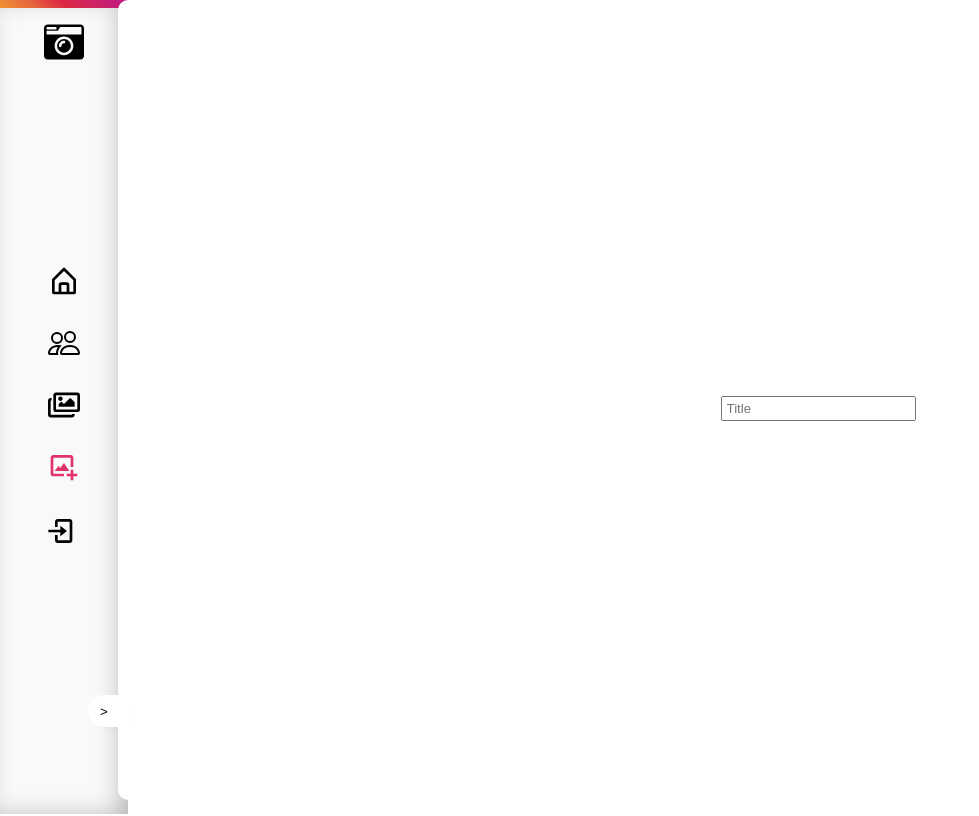
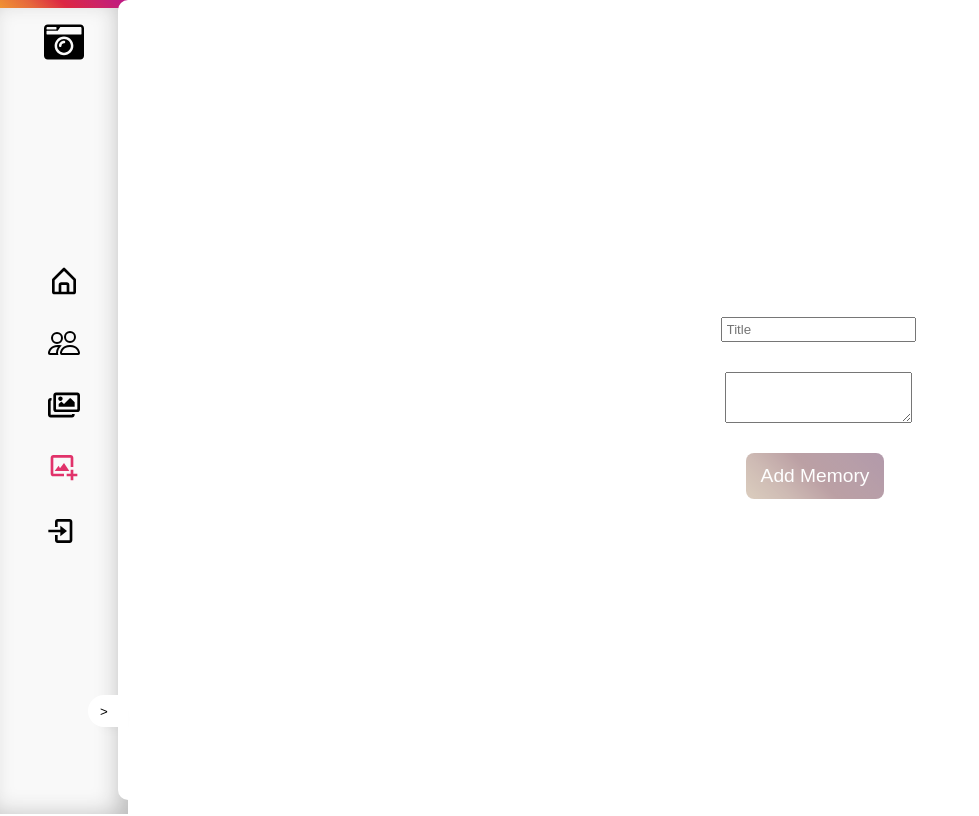
Before and after one commit to FoxSaysDerp/odyssey-app, a React (Create React App) app in the folder client/: page /memories/new in a window 1280 px wide. Shown: the whole page, without its empty margins (0-979 px from the left). Built offline with nearby package versions, Linux system fonts and the light colour scheme.

Commit message:
Established form hook and submition

```diff
--- a/client/src/common/components/Input.js
+++ b/client/src/common/components/Input.js
@@ -1,10 +1,15 @@
-import { useReducer } from "react";
+import { useReducer, useEffect } from "react";
 import { validate } from "../../util/validators";
 import styled from "styled-components";
 
 const InputWrapper = styled.div`
    display: block;
    position: relative;
+   ${({ hidden }) =>
+      hidden &&
+      `
+      display: none;
+   `}
 `;
 const InputLabel = styled.label`
    display: block;
@@ -75,6 +80,8 @@
    rows,
    errorText,
    validators,
+   onInput,
+   hidden,
 }) => {
    const [inputState, dispatch] = useReducer(inputReducer, {
       value: "",
@@ -90,8 +97,14 @@
       dispatch({ type: "TOUCH" });
    };
 
+   const { value, isValid } = inputState;
+
+   useEffect(() => {
+      onInput(id, value, isValid);
+   }, [id, value, isValid, onInput]);
+
    return (
-      <InputWrapper>
+      <InputWrapper hidden={hidden}>
          {label && <InputLabel htmlFor={id}>{label}</InputLabel>}
          {element === "textarea" ? (
             <InputTextArea
--- a/client/src/memories/pages/NewMemory.js
+++ b/client/src/memories/pages/NewMemory.js
@@ -1,24 +1,98 @@
+import { useCallback, useReducer } from "react";
 import styled from "styled-components";
 
+import { VALIDATOR_MINLENGTH, VALIDATOR_REQUIRE } from "../../util/validators";
 import Input from "../../common/components/Input";
-import { VALIDATOR_REQUIRE } from "../../util/validators";
+import { ButtonGradient } from "../../styles/Main";
 
 const MemoryFormWrapper = styled.form`
    display: flex;
    height: 100vh;
    justify-content: center;
    align-items: center;
+   flex-direction: column;
+   row-gap: 30px;
 `;
 
+const formReducer = (state, action) => {
+   switch (action.type) {
+      case "INPUT_CHANGE": {
+         let formIsValid = true;
+         for (let inputId in state.inputs) {
+            if (inputId === action.inputId) {
+               formIsValid = formIsValid && action.isValid;
+            } else {
+               formIsValid = formIsValid && state.inputs[inputId].isValid;
+            }
+         }
+         return {
+            ...state,
+            inputs: {
+               ...state.inputs,
+               [action.inputId]: {
+                  value: action.value,
+                  isValid: action.isValid,
+               },
+            },
+            isValid: formIsValid,
+         };
+      }
+      default:
+         return state;
+   }
+};
+
 const NewMemory = () => {
+   const [formState, dispatch] = useReducer(formReducer, {
+      inputs: {
+         title: {
+            value: "",
+            isValid: false,
+         },
+         description: {
+            value: "",
+            isValid: false,
+         },
+      },
+      isValid: false,
+   });
+
+   const inputHandler = useCallback((id, value, isValid) => {
+      dispatch({
+         type: "INPUT_CHANGE",
+         value: value,
+         isValid: isValid,
+         inputId: id,
+      });
+      console.log(formState);
+   }, []);
+
+   const memorySubmitHandler = (e) => {
+      e.preventDefault();
+      console.log(formState.inputs);
+   };
+
    return (
-      <MemoryFormWrapper>
+      <MemoryFormWrapper onSubmit={memorySubmitHandler}>
          <Input
+            id="title"
             type="text"
             placeholder="Title"
             validators={[VALIDATOR_REQUIRE()]}
             errorText="Please enter a valid title."
+            onInput={inputHandler}
          />
+         <Input
+            id="description"
+            element="textarea"
+            placeholder="Description"
+            validators={[VALIDATOR_MINLENGTH(5)]}
+            errorText="Please enter a valid description (at least 5 character)."
+            onInput={inputHandler}
+         />
+         <ButtonGradient type="submit" disabled={!formState.isValid}>
+            Add Memory
+         </ButtonGradient>
       </MemoryFormWrapper>
    );
 };
--- a/client/src/styles/Main.js
+++ b/client/src/styles/Main.js
@@ -50,6 +50,11 @@
       margin-right: 8px;
       transition: all 0.3s ease-in-out;
    }
+   &[disabled] {
+      filter: saturate(0.3);
+      opacity: 0.5;
+      cursor: not-allowed;
+   }
    &:hover,
    &:focus {
       background-color: ${theme.color.mainColorHalf};
```
